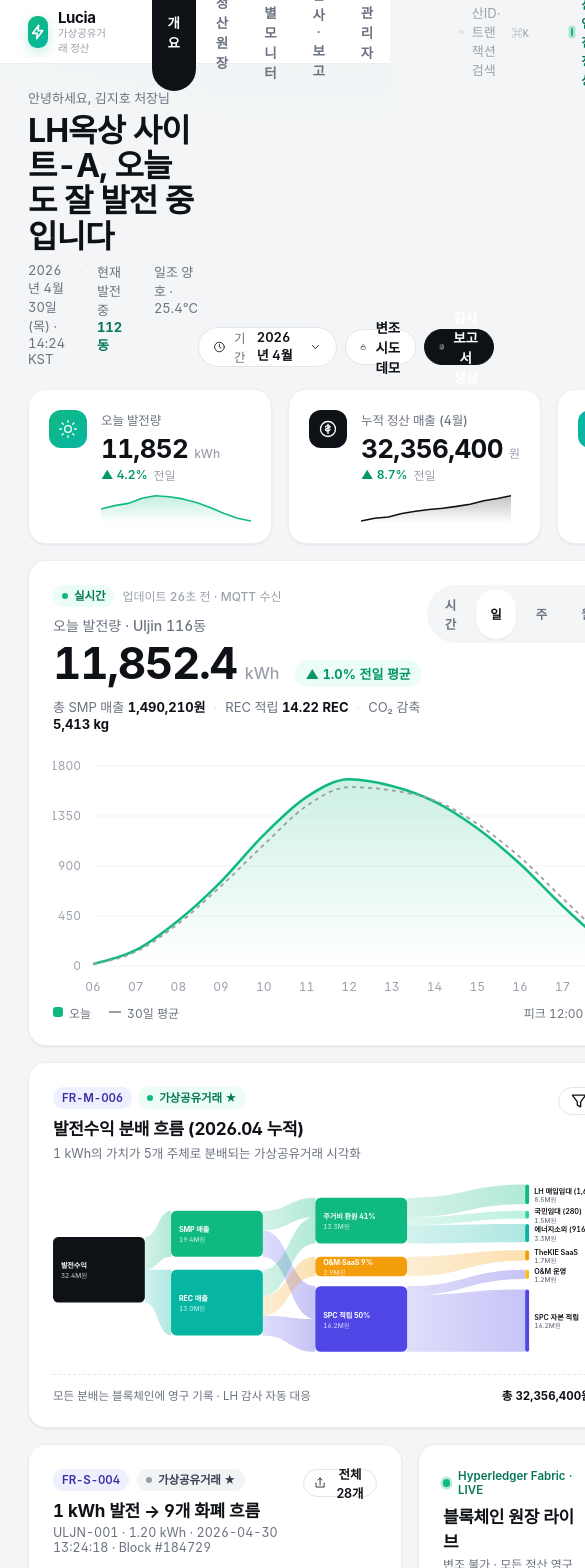
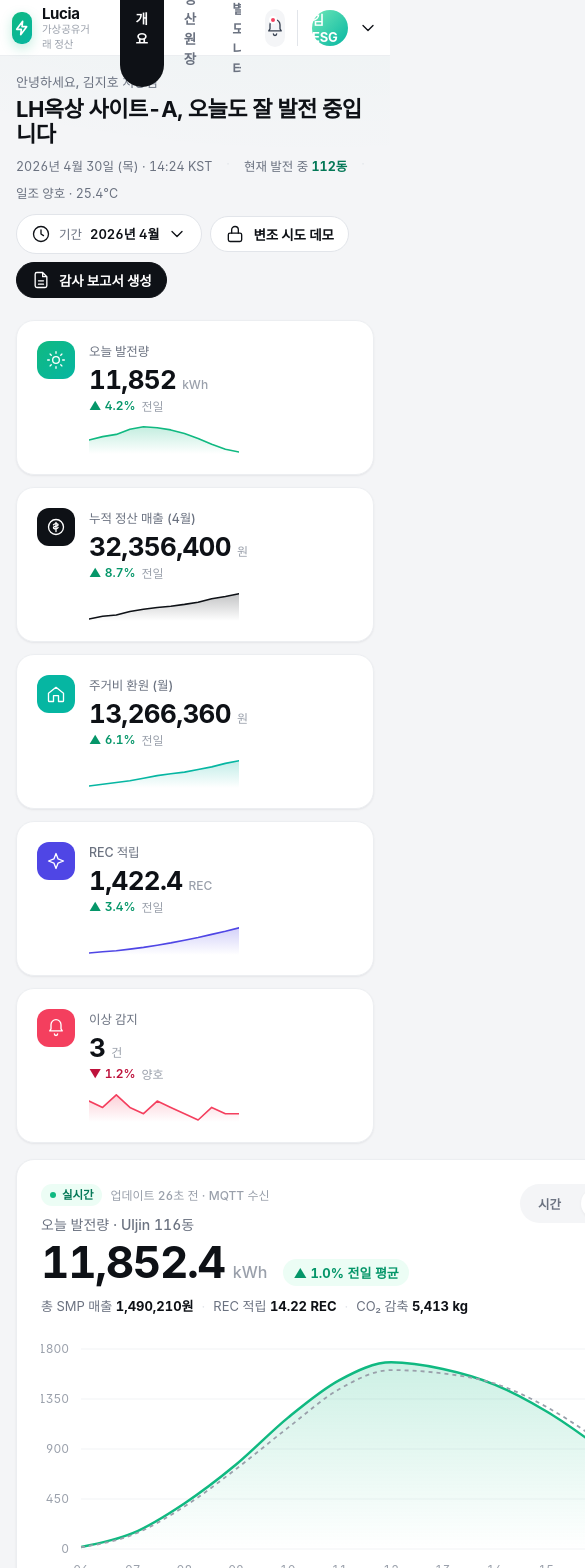
Before and after one commit to mattysouth97/lucia-pilot, a React (Vite) app in the folder apps/web/: page / in a window 390 px wide. Shown: the top 1568 px of the page, 585 px wide, since content can reach past the window. Built offline with nearby package versions, Linux system fonts and the light colour scheme; a web font is replaced by a local one.

Commit message:
feat(web): mobile-first responsive layout (1/2/3/5-col stats, stacking shells, scrollable tables)

```diff
--- a/apps/web/src/components/AppShell.tsx
+++ b/apps/web/src/components/AppShell.tsx
@@ -14,7 +14,7 @@
   return (
     <div className="app-shell">
       <Topbar tab={tab} setTab={setTab} />
-      <div style={{ padding: '24px 28px 60px' }}>{children}</div>
+      <div className="container-x">{children}</div>
     </div>
   );
 }
--- a/apps/web/src/components/cards/BuildingsCard.tsx
+++ b/apps/web/src/components/cards/BuildingsCard.tsx
@@ -91,6 +91,9 @@
           ))}
         </div>
       </div>
+
+      {/* scrollable table wrapper */}
+      <div className="card-scroll-x">
 
       {/* column headers */}
       <div style={{
@@ -186,6 +189,8 @@
         })}
       </div>
 
+      </div>{/* end card-scroll-x */}
+
       {/* footer */}
       <div style={{
         marginTop: 12,
--- a/apps/web/src/components/cards/DistributionCard.tsx
+++ b/apps/web/src/components/cards/DistributionCard.tsx
@@ -149,7 +149,7 @@
         <div style={{ fontSize: 12.5, fontWeight: 600, color: '#6B7280', marginBottom: 10 }}>
           주거비 환원 41% — 2,839세대 분배
         </div>
-        <div style={{ display: 'grid', gridTemplateColumns: 'repeat(3, 1fr)', gap: 10 }}>
+        <div className="grid-three">
           {groups.map(g => (
             <div
               key={g.id}
--- a/apps/web/src/components/cards/SankeyCard.tsx
+++ b/apps/web/src/components/cards/SankeyCard.tsx
@@ -104,8 +104,8 @@
       </div>
 
       {/* SVG Sankey */}
-      <div style={{ overflow: 'hidden' }}>
-        <svg width="100%" viewBox={`0 0 ${W} ${H}`} style={{ display: 'block' }}>
+      <div className="card-scroll-x" style={{ overflow: 'auto' }}>
+        <svg width="100%" height="auto" viewBox={`0 0 ${W} ${H}`} style={{ display: 'block', minWidth: 600 }}>
           <defs>
             {FLOW_COLORS.map((cl, i) => (
               <linearGradient key={i} id={`flow-${i}`} x1="0" x2="1" y1="0" y2="0">
--- a/apps/web/src/components/cards/StatsRow.tsx
+++ b/apps/web/src/components/cards/StatsRow.tsx
@@ -98,11 +98,7 @@
   });
 
   return (
-    <div style={{
-      display: 'grid',
-      gridTemplateColumns: 'repeat(5, 1fr)',
-      gap: 16,
-    }}>
+    <div className="grid-stats">
       {items.map((it, i) => (
         <div
           key={i}
--- a/apps/web/src/components/layout/Topbar.tsx
+++ b/apps/web/src/components/layout/Topbar.tsx
@@ -9,18 +9,16 @@
 
 export function Topbar({ tab, setTab }: TopbarProps) {
   return (
-    <div style={{
-      height: 64,
-      background: '#fff',
-      borderBottom: '1px solid var(--line)',
-      display: 'flex',
-      alignItems: 'center',
-      padding: '0 28px',
-      gap: 28,
-      position: 'sticky',
-      top: 0,
-      zIndex: 50,
-    }}>
+    <div
+      className="topbar-shell"
+      style={{
+        background: '#fff',
+        borderBottom: '1px solid var(--line)',
+        position: 'sticky',
+        top: 0,
+        zIndex: 50,
+      }}
+    >
       {/* Logo */}
       <div style={{ display: 'flex', alignItems: 'center', gap: 10 }}>
         <div style={{
@@ -54,7 +52,7 @@
       </div>
 
       {/* Tabs */}
-      <div style={{ display: 'flex', gap: 4, marginLeft: 16 }}>
+      <div className="topbar-tabs" style={{ marginLeft: 16 }}>
         {TABS.map((t) => (
           <button
             key={t}
@@ -78,8 +76,7 @@
       <div style={{ flex: 1 }} />
 
       {/* Search */}
-      <div style={{
-        display: 'flex',
+      <div className="topbar-search" style={{
         alignItems: 'center',
         gap: 8,
         background: '#F4F5F7',
@@ -96,7 +93,7 @@
       </div>
 
       {/* Status pill */}
-      <div style={{ display: 'flex', alignItems: 'center', gap: 8 }}>
+      <div className="topbar-status" style={{ alignItems: 'center', gap: 8 }}>
         <span
           style={{ width: 8, height: 8, borderRadius: 999, background: '#10B981' }}
           className="pulse-dot"
@@ -151,7 +148,7 @@
         }}>
           김ESG
         </div>
-        <div>
+        <div className="topbar-user-meta">
           <div style={{ fontSize: 13, fontWeight: 700, letterSpacing: '-0.015em' }}>김지호 처장</div>
           <div style={{ fontSize: 11, color: '#9AA0AB', marginTop: -1 }}>LH ESG 경영실</div>
         </div>
--- a/apps/web/src/index.css
+++ b/apps/web/src/index.css
@@ -139,3 +139,123 @@
   border-color: var(--line-2);
   box-shadow: var(--shadow-md);
 }
+
+/* ============== Responsive layout helpers (mobile-first) ============== */
+
+/* Container that constrains content to a max width but flexes below it */
+.container-x {
+  max-width: 1440px;
+  margin: 0 auto;
+  padding: 16px;
+}
+@media (min-width: 768px) { .container-x { padding: 20px 24px; } }
+@media (min-width: 1024px) { .container-x { padding: 24px 28px 60px; } }
+
+/* StatsRow: 1 col mobile, 2 col tablet, 3 col small-desktop, 5 col full */
+.grid-stats {
+  display: grid;
+  gap: 12px;
+  grid-template-columns: 1fr;
+}
+@media (min-width: 480px) { .grid-stats { grid-template-columns: repeat(2, 1fr); gap: 14px; } }
+@media (min-width: 900px) { .grid-stats { grid-template-columns: repeat(3, 1fr); } }
+@media (min-width: 1280px) { .grid-stats { grid-template-columns: repeat(5, 1fr); gap: 16px; } }
+
+/* Dashboard 2-col split: stacks on mobile, splits at 1024px+ */
+.grid-dashboard {
+  display: grid;
+  gap: 16px;
+  grid-template-columns: 1fr;
+}
+@media (min-width: 1024px) {
+  .grid-dashboard { grid-template-columns: minmax(0, 1fr) 360px; }
+}
+
+/* Two-card pair (e.g. Distribution+Blockchain, RE100+LoadTest): stacks on mobile */
+.grid-card-pair {
+  display: grid;
+  gap: 16px;
+  grid-template-columns: 1fr;
+}
+@media (min-width: 768px) {
+  .grid-card-pair { grid-template-columns: 1.15fr 1fr; }
+}
+.grid-card-pair-eq {
+  display: grid;
+  gap: 16px;
+  grid-template-columns: 1fr;
+}
+@media (min-width: 768px) {
+  .grid-card-pair-eq { grid-template-columns: 1fr 1fr; }
+}
+
+/* Card content overflow guard for wide tables (e.g., BuildingsCard) */
+.card-scroll-x {
+  overflow-x: auto;
+  -webkit-overflow-scrolling: touch;
+}
+.card-scroll-x > * { min-width: 720px; } /* table keeps prototype-faithful column widths */
+
+/* Topbar: stack/wrap on mobile, original layout 1024+ */
+.topbar-shell {
+  display: flex;
+  align-items: center;
+  gap: 12px;
+  padding: 0 12px;
+  height: 56px;
+}
+@media (min-width: 1024px) {
+  .topbar-shell { padding: 0 28px; gap: 28px; height: 64px; }
+}
+.topbar-tabs {
+  display: flex;
+  gap: 4px;
+  overflow-x: auto;
+  -webkit-overflow-scrolling: touch;
+  scrollbar-width: none;
+}
+.topbar-tabs::-webkit-scrollbar { display: none; }
+.topbar-search { display: none; }
+@media (min-width: 1024px) { .topbar-search { display: flex; } }
+.topbar-status { display: none; }
+@media (min-width: 768px) { .topbar-status { display: inline-flex; } }
+.topbar-user-meta { display: none; }
+@media (min-width: 768px) { .topbar-user-meta { display: block; } }
+
+/* Hero header (Dashboard.tsx) — wraps on mobile */
+.hero-header {
+  display: flex;
+  flex-direction: column;
+  gap: 12px;
+  margin-bottom: 22px;
+}
+@media (min-width: 768px) {
+  .hero-header { flex-direction: row; justify-content: space-between; align-items: flex-end; }
+}
+.hero-title { font-size: 22px; line-height: 1.15; letter-spacing: -0.025em; font-weight: 700; }
+@media (min-width: 768px) { .hero-title { font-size: 28px; } }
+@media (min-width: 1280px) { .hero-title { font-size: 32px; letter-spacing: -0.03em; } }
+.hero-meta { display: flex; flex-wrap: wrap; gap: 8px 14px; margin-top: 8px; font-size: 12.5px; color: #6B7280; }
+.hero-actions { display: flex; flex-wrap: wrap; gap: 8px; align-items: center; }
+
+/* Card padding scales down on mobile */
+.card-pad { padding: 16px; }
+@media (min-width: 640px) { .card-pad { padding: 20px; } }
+@media (min-width: 1024px) { .card-pad { padding: 24px; } }
+
+/* Hide on mobile, show on desktop */
+.show-md\+ { display: none !important; }
+@media (min-width: 768px) { .show-md\+ { display: revert !important; } }
+@media (min-width: 1024px) { .show-md\+ { display: revert !important; } }
+
+/* Show on mobile only */
+.show-mobile { display: revert; }
+@media (min-width: 768px) { .show-mobile { display: none !important; } }
+
+/* Three-column beneficiary grid: 1 col mobile, 3 col 768+ */
+.grid-three {
+  display: grid;
+  gap: 10px;
+  grid-template-columns: 1fr;
+}
+@media (min-width: 768px) { .grid-three { grid-template-columns: repeat(3, 1fr); } }
--- a/apps/web/src/routes/AdminConsole.tsx
+++ b/apps/web/src/routes/AdminConsole.tsx
@@ -97,7 +97,7 @@
         </div>
       </div>
 
-      <div style={{ display: 'grid', gridTemplateColumns: '1fr 1fr', gap: 16, marginBottom: 16 }}>
+      <div className="grid-card-pair-eq" style={{ marginBottom: 16 }}>
         {/* 동 관리 */}
         <div className="card" style={{ padding: 22 }}>
           <SectionHeader
@@ -191,7 +191,7 @@
         </div>
       </div>
 
-      <div style={{ display: 'grid', gridTemplateColumns: '1fr 1fr', gap: 16 }}>
+      <div className="grid-card-pair-eq">
         {/* 이상 상황 주입 */}
         <div className="card" style={{ padding: 22 }}>
           <SectionHeader
--- a/apps/web/src/routes/BuildingDetail.tsx
+++ b/apps/web/src/routes/BuildingDetail.tsx
@@ -104,14 +104,7 @@
   return (
     <>
       {/* Header — back link, building meta, action buttons */}
-      <div
-        style={{
-          display: 'flex',
-          justifyContent: 'space-between',
-          alignItems: 'flex-end',
-          marginBottom: 22,
-        }}
-      >
+      <div className="hero-header">
         <div>
           <Link
             to="/"
@@ -252,7 +245,7 @@
       </div>
 
       {/* Inverter + household breakdown row */}
-      <div style={{ display: 'grid', gridTemplateColumns: '1.4fr 1fr', gap: 16, marginBottom: 16 }}>
+      <div className="grid-card-pair" style={{ marginBottom: 16 }}>
         <div className="card" style={{ padding: 22 }}>
           <div
             style={{
@@ -373,7 +366,7 @@
       </div>
 
       {/* Recent settlements table */}
-      <div className="card" style={{ padding: 22 }}>
+      <div className="card card-pad">
         <div
           style={{
             display: 'flex',
--- a/apps/web/src/routes/Dashboard.tsx
+++ b/apps/web/src/routes/Dashboard.tsx
@@ -22,14 +22,7 @@
   return (
     <>
       {/* Header — greeting, hero title, meta line, period chip + buttons */}
-      <div
-        style={{
-          display: 'flex',
-          justifyContent: 'space-between',
-          alignItems: 'flex-end',
-          marginBottom: 22,
-        }}
-      >
+      <div className="hero-header">
         <div>
           <div
             style={{
@@ -41,25 +34,10 @@
           >
             안녕하세요, 김지호 처장님
           </div>
-          <div
-            style={{
-              fontSize: 32,
-              fontWeight: 700,
-              letterSpacing: '-0.03em',
-              lineHeight: 1.1,
-            }}
-          >
+          <div className="hero-title">
             LH옥상 사이트-A, 오늘도 잘 발전 중입니다
           </div>
-          <div
-            style={{
-              display: 'flex',
-              gap: 14,
-              marginTop: 8,
-              fontSize: 13,
-              color: '#6B7280',
-            }}
-          >
+          <div className="hero-meta">
             <span>2026년 4월 30일 (목) · 14:24 KST</span>
             <span style={{ color: '#E2E5EA' }}>·</span>
             <span>
@@ -73,7 +51,7 @@
           </div>
         </div>
 
-        <div style={{ display: 'flex', gap: 8, alignItems: 'center' }}>
+        <div className="hero-actions">
           <div
             style={{
               display: 'inline-flex',
@@ -104,27 +82,14 @@
       <StatsRow />
 
       {/* Two-column main grid */}
-      <div
-        style={{
-          display: 'grid',
-          gridTemplateColumns: '1fr 360px',
-          gap: 16,
-          marginTop: 16,
-        }}
-      >
+      <div className="grid-dashboard" style={{ marginTop: 16 }}>
         {/* Left column */}
         <div style={{ display: 'grid', gap: 16 }}>
           <GenerationCard />
           <div id="sankey-card">
             <SankeyCard />
           </div>
-          <div
-            style={{
-              display: 'grid',
-              gridTemplateColumns: '1.15fr 1fr',
-              gap: 16,
-            }}
-          >
+          <div className="grid-card-pair" id="distribution-blockchain-row">
             <div id="distribution-card">
               <DistributionCard />
             </div>
@@ -135,7 +100,7 @@
           <div id="buildings-card">
             <BuildingsCard />
           </div>
-          <div style={{ display: 'grid', gridTemplateColumns: '1fr 1fr', gap: 16 }}>
+          <div className="grid-card-pair-eq">
             <RE100Card />
             <div id="load-test-card">
               <LoadTestCard />
@@ -159,6 +124,8 @@
           borderTop: '1px solid var(--line)',
           display: 'flex',
           justifyContent: 'space-between',
+          flexWrap: 'wrap',
+          gap: '8px 16px',
           fontSize: 11.5,
           color: '#9AA0AB',
         }}
--- a/apps/web/src/routes/ResidentPortal.tsx
+++ b/apps/web/src/routes/ResidentPortal.tsx
@@ -117,14 +117,7 @@
   return (
     <>
       {/* Header */}
-      <div
-        style={{
-          display: 'flex',
-          justifyContent: 'space-between',
-          alignItems: 'flex-end',
-          marginBottom: 22,
-        }}
-      >
+      <div className="hero-header">
         <div>
           <Link
             to="/"
```
